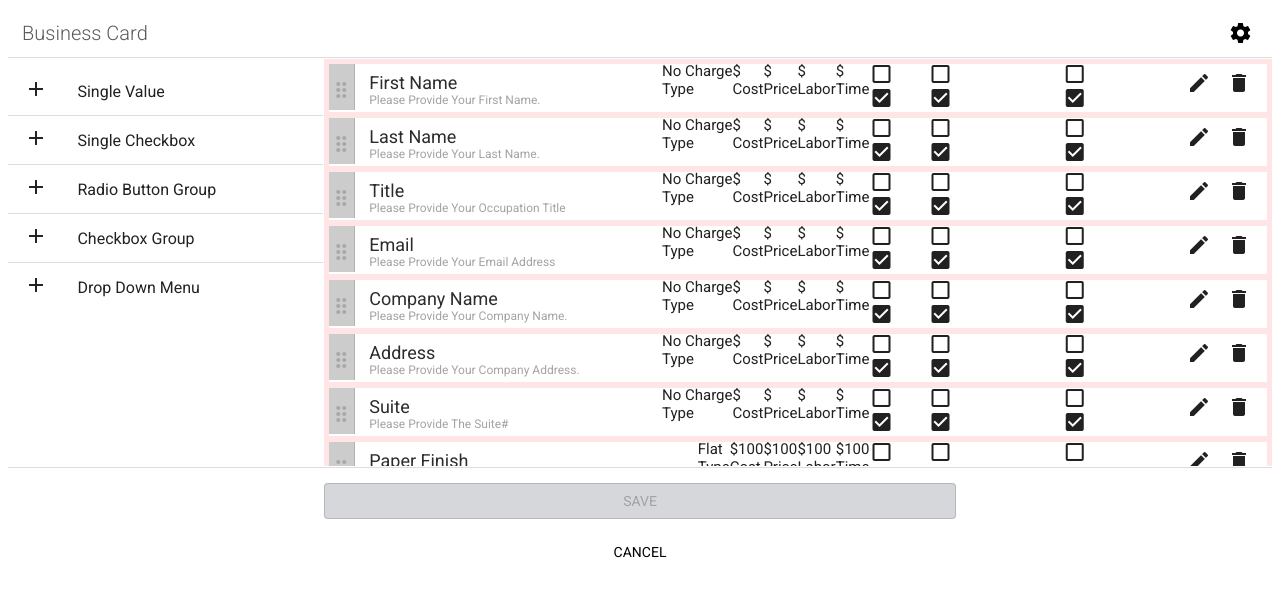
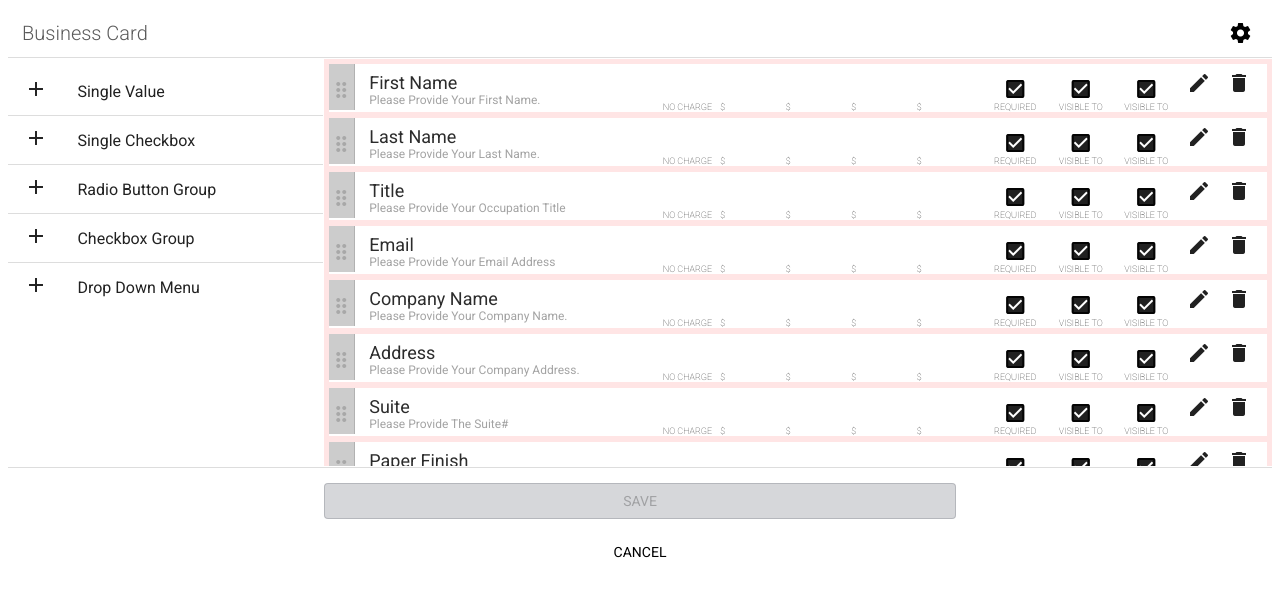
Before and after one commit to elwood-berry/esbcore-form-builder, an Angular app: page / in a window 1280 px wide. Shown: the top 596 px of the page. Built offline with nearby package versions, Linux system fonts and the light colour scheme.

Commit message:
1 file modified

```diff
--- a/src/assets/scss/_attr-item.scss
+++ b/src/assets/scss/_attr-item.scss
@@ -61,7 +61,7 @@
     }
 
     // SECTION: SETTINGS
-    .setting-display {
+    ::ng-deep .setting-display {
       font-size: 9px;
       font-weight: 100;
       height: 35px;
```
